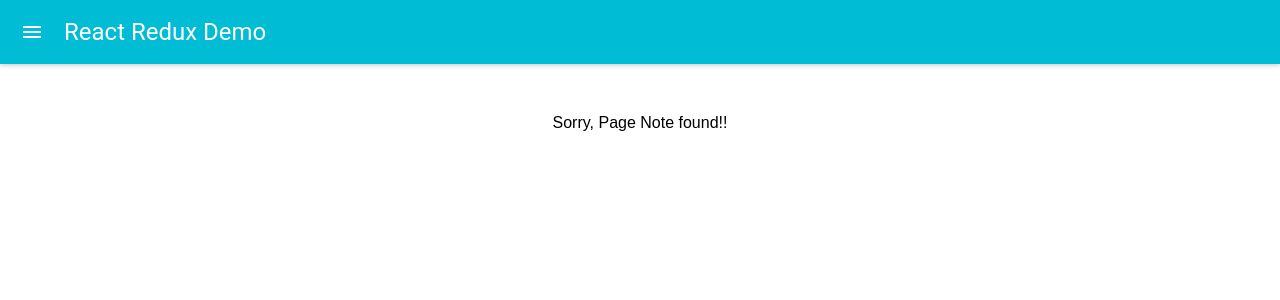
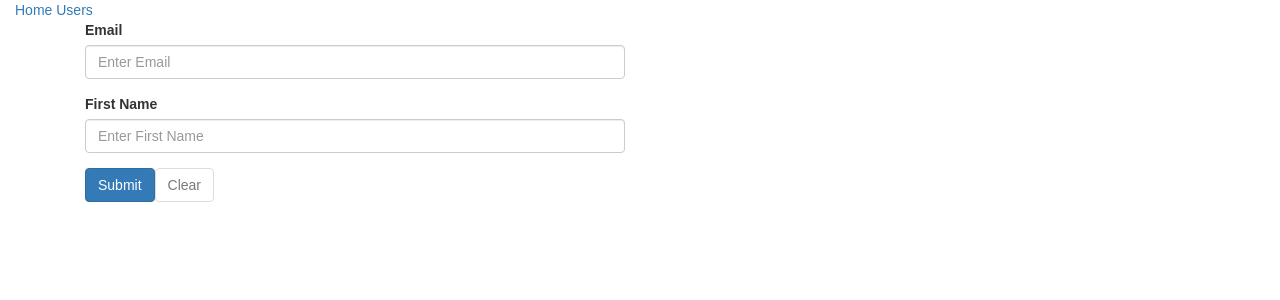
Before and after one commit to maimitp9/react_redux, a React (Create React App) app: page /users/new-user in a window 1280 px wide. Shown: the top 300 px of the page. Built offline with nearby package versions, Linux system fonts and the light colour scheme.

Commit message:
add new user form

```diff
--- a/package.json
+++ b/package.json
@@ -4,7 +4,6 @@
   "private": true,
   "dependencies": {
     "axios": "^0.16.2",
-    "material-ui": "^0.19.0",
     "react": "^15.6.1",
     "react-dom": "^15.6.1",
     "react-redux": "^5.0.6",
@@ -12,6 +11,7 @@
     "react-scripts": "1.0.12",
     "redux": "^3.7.2",
     "redux-devtools-extension": "^2.13.2",
+    "redux-form": "^7.0.4",
     "redux-thunk": "^2.2.0"
   },
   "scripts": {
--- a/public/index.html
+++ b/public/index.html
@@ -4,37 +4,10 @@
     <meta charset="utf-8">
     <meta name="viewport" content="width=device-width, initial-scale=1, shrink-to-fit=no">
     <meta name="theme-color" content="#000000">
-    <!--
-      manifest.json provides metadata used when your web app is added to the
-      homescreen on Android. See https://developers.google.com/web/fundamentals/engage-and-retain/web-app-manifest/
-    -->
-    <link rel="manifest" href="%PUBLIC_URL%/manifest.json">
-    <link rel="shortcut icon" href="%PUBLIC_URL%/favicon.ico">
-    <!--
-      Notice the use of %PUBLIC_URL% in the tags above.
-      It will be replaced with the URL of the `public` folder during the build.
-      Only files inside the `public` folder can be referenced from the HTML.
-
-      Unlike "/favicon.ico" or "favicon.ico", "%PUBLIC_URL%/favicon.ico" will
-      work correctly both with client-side routing and a non-root public URL.
-      Learn how to configure a non-root public URL by running `npm run build`.
-    -->
+    <link rel="stylesheet" href="https://maxcdn.bootstrapcdn.com/bootstrap/3.3.6/css/bootstrap.min.css" integrity="sha384-1q8mTJOASx8j1Au+a5WDVnPi2lkFfwwEAa8hDDdjZlpLegxhjVME1fgjWPGmkzs7" crossorigin="anonymous">
     <title>React App</title>
   </head>
   <body>
-    <noscript>
-      You need to enable JavaScript to run this app.
-    </noscript>
     <div id="root"></div>
-    <!--
-      This HTML file is a template.
-      If you open it directly in the browser, you will see an empty page.
-
-      You can add webfonts, meta tags, or analytics to this file.
-      The build step will place the bundled scripts into the <body> tag.
-
-      To begin the development, run `npm start` or `yarn start`.
-      To create a production bundle, use `npm run build` or `yarn build`.
-    -->
   </body>
 </html>
--- a/src/Routes/Routes.js
+++ b/src/Routes/Routes.js
@@ -4,12 +4,14 @@ import Home from '../components/Home';
 import NotFound from '../containers/NotFound';
 import UsersIndex from '../pages/UsersIndex';
 import ShowUser from '../pages/ShowUser';
+import UserContainer from '../containers/usersContainer/NewUserContainer';
 
 export default()=>(
   <Switch>
     <Route path="/" exact component={Home} />
     <Route path="/users" exact component={UsersIndex} />
     <Route path="/users/show/:id" exact component={ShowUser} />
+    <Route path="/users/new-user" exact component={UserContainer} />
     <Route component={NotFound} />
   </Switch>
 )
--- a/src/components/App.js
+++ b/src/components/App.js
@@ -1,6 +1,5 @@
 import React, { Component } from 'react';
 import Routes from '../Routes/Routes';
-import MuiThemeProvider from 'material-ui/styles/MuiThemeProvider';
 import Header from '../layout/Header';
 import '../css/App.css';
 
@@ -8,10 +7,10 @@ class App extends Component {
   render() {
     return (
       <div>
-        <MuiThemeProvider>
-          <Header />
-        </MuiThemeProvider>
-        <Routes />
+        <Header />
+        <div className="container">
+          <Routes />
+        </div>
       </div>
     );
   }
--- /dev/null
+++ b/src/components/users/NewUser.js
@@ -0,0 +1,47 @@
+import React,  {Component} from 'react';
+import renderField from './renderField';
+import { Field, reduxForm } from 'redux-form';
+
+const email = value =>
+value && !/^[A-Z0-9._%+-]+@[A-Z0-9.-]+\.[A-Z]{2,4}$/i.test(value)
+? 'Invalid email address'
+: undefined
+
+const required = value => (value ? undefined : 'Required')
+function test(){
+  console.log("hello");
+}
+
+class NewUser extends Component{
+  render(){
+    const { handleSubmit, pristine, reset, submitting } = this.props;
+    return(
+      <div className="col-md-6">
+        <form onSubmit={handleSubmit(test)}>
+          <Field
+            name="email"
+            type="email"
+            label="Email"
+            placeholder="Enter Email"
+            component={renderField}
+            validate={email} />
+          <Field
+            name="firstname"
+            type="text"
+            label="First Name"
+            placeholder="Enter First Name"
+            component={renderField}
+            validate={required} />
+          <div>
+            <button type="submit" disabled={submitting} className="btn btn-primary">Submit</button>
+            <button type="button" disabled={pristine || submitting} onClick={reset} className="btn btn-default">Clear</button>
+          </div>
+        </form>
+      </div>
+    )
+  }
+}
+
+export default reduxForm({
+  form: 'NewUser' // a unique identifier for this form
+})(NewUser)
--- a/src/components/users/User.js
+++ b/src/components/users/User.js
@@ -27,6 +27,7 @@ class User extends Component{
     return(
       <div>
         <h1>User List</h1>
+        <Link to='/users/new-user'>New User</Link>
         <ul>
           {this.createUserList(users)}
         </ul>
--- /dev/null
+++ b/src/components/users/renderField.js
@@ -0,0 +1,15 @@
+import React from 'react';
+
+const renderField = ({ input, label, type, placeholder, meta: { touched, error, invalid, warning } }) => (
+  <div className={`form-group ${touched && invalid ? 'has-error' : ''}`}>
+    <label  className="control-label">{label}</label>
+    <div>
+      <input {...input} className="form-control"  placeholder={placeholder} type={type}/>
+       <div className="help-block">
+      {touched && ((error && <span>{error}</span>) || (warning && <span>{warning}</span>))}
+      </div>
+    </div>
+  </div>
+  )
+
+export default renderField;
--- /dev/null
+++ b/src/containers/usersContainer/NewUserContainer.js
@@ -0,0 +1,11 @@
+import NewUser from '../../components/users/NewUser';
+import { connect } from 'react-redux';
+
+function mapStateToProps() {
+  return{}
+}
+function mapDispatchToProps() {
+  return{}
+}
+
+export default connect(mapStateToProps, mapDispatchToProps)(NewUser);
--- a/src/layout/Header.js
+++ b/src/layout/Header.js
@@ -1,29 +1,13 @@
 import React, { Component } from 'react';
 import { Link } from 'react-router-dom';
-import { AppBar, Drawer, MenuItem, IconButton } from 'material-ui';
-import NavigationClose from 'material-ui/svg-icons/navigation/close';
 
 class Header extends Component{
 
-  constructor(props) {
-    super(props);
-    this.state = {open: false};
-  }
-
-  handleToggle(){
-     this.setState({open: !this.state.open})
-  }
   render(){
     return(
-      <div>
-      <AppBar title="React Redux Demo" onLeftIconButtonTouchTap={this.handleToggle.bind(this)}></AppBar>
-        <Drawer open={this.state.open}>
-            <AppBar iconElementRight={<IconButton><NavigationClose /></IconButton>} onRightIconButtonTouchTap={this.handleToggle.bind(this)} />
-            <MenuItem><Link to="/" className="link"> Home </Link></MenuItem>
-            <MenuItem><Link to="/users">Users</Link></MenuItem>
-        </Drawer>
-
-
+      <div className="container-fluid">
+        <Link to="/" className="link"> Home </Link>
+        <Link to="/users">Users</Link>
       </div>
     )
   }
--- a/src/reducers/index.js
+++ b/src/reducers/index.js
@@ -1,8 +1,10 @@
 import { combineReducers } from 'redux';
+import { reducer as formReducer } from 'redux-form';
 import UserReducer from './users/reducer_users';
 
 const allReducers = combineReducers({
-  users: UserReducer
+  users: UserReducer,
+  form: formReducer
 })
 
 export default allReducers;
```
Also changed, not shown: 1 other file (tests, documents, lock files or other folders).
